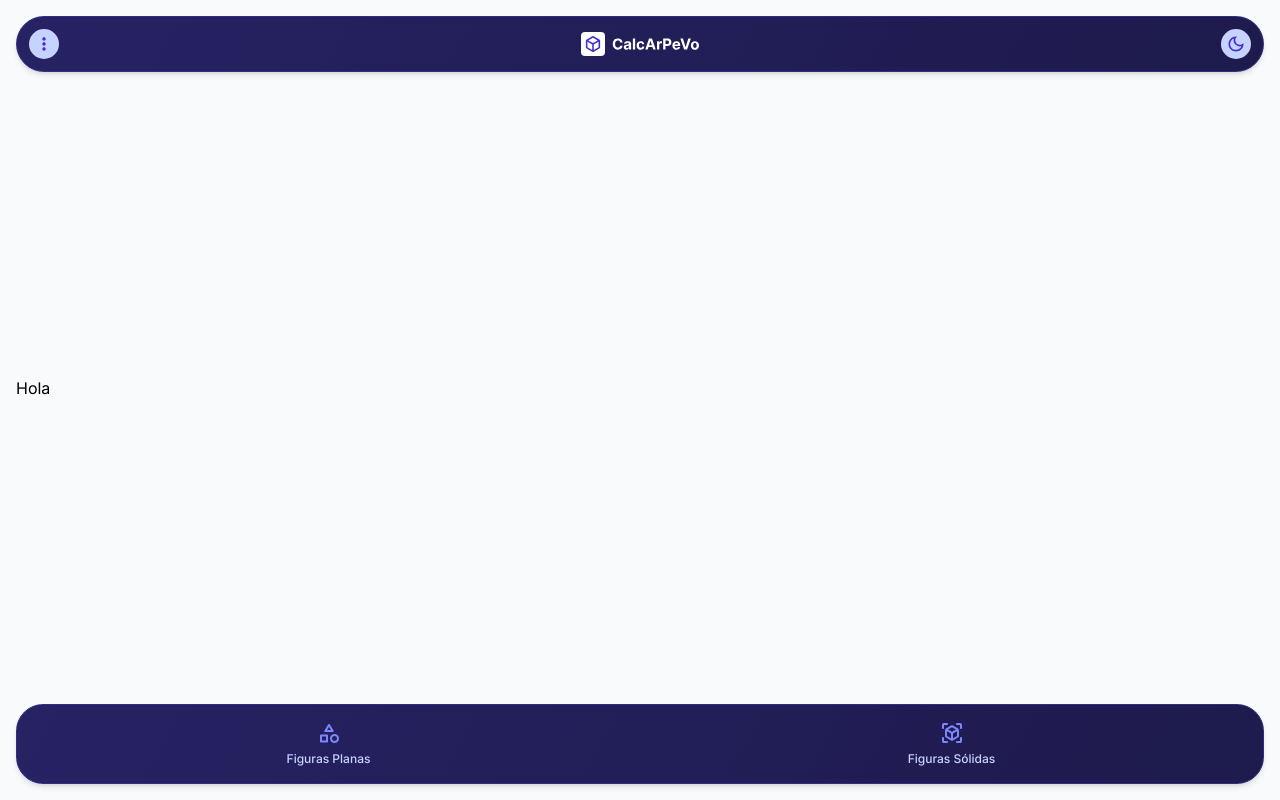
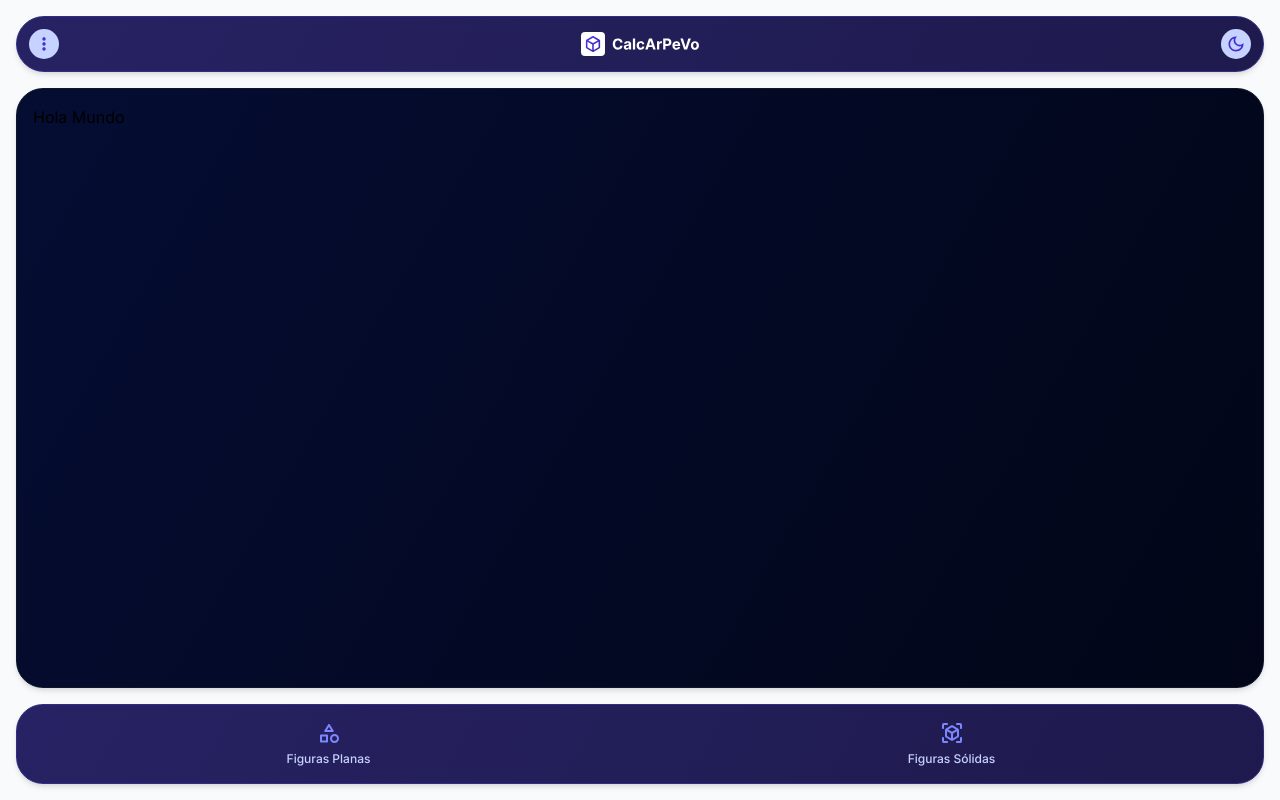
Before and after one commit to caroWD/calcarpevo, a React (Vite) app: page / in a window 1280 px wide. Built offline with nearby package versions, Linux system fonts and the light colour scheme.

Commit message:
feat: add main component

```diff
--- /dev/null
+++ b/src/components/organisms/Main.tsx
@@ -0,0 +1,15 @@
+import type { JSX } from 'react'
+
+type Props = {
+  children: JSX.Element
+}
+
+const Main = ({ children }: Props) => {
+  return (
+    <main className="grow rounded-[1.6875rem] border border-slate-900 p-4 bg-linear-120 from-[#050D33] to-slate-950 shadow-md">
+      {children}
+    </main>
+  )
+}
+
+export default Main
--- a/src/pages/Home.tsx
+++ b/src/pages/Home.tsx
@@ -1,9 +1,12 @@
+import Main from '@/components/organisms/Main'
 import FiguresTypeLayout from '@/layouts/FiguresTypeLayout'
 
 const Home = () => {
   return (
     <FiguresTypeLayout>
-      <main>Hola</main>
+      <Main>
+        <p>Hola Mundo</p>
+      </Main>
     </FiguresTypeLayout>
   )
 }
```
Also changed, not shown: src/assets/two-young-people-studying-math-dark.svg (added), src/assets/two-young-people-studying-math.svg (added).
